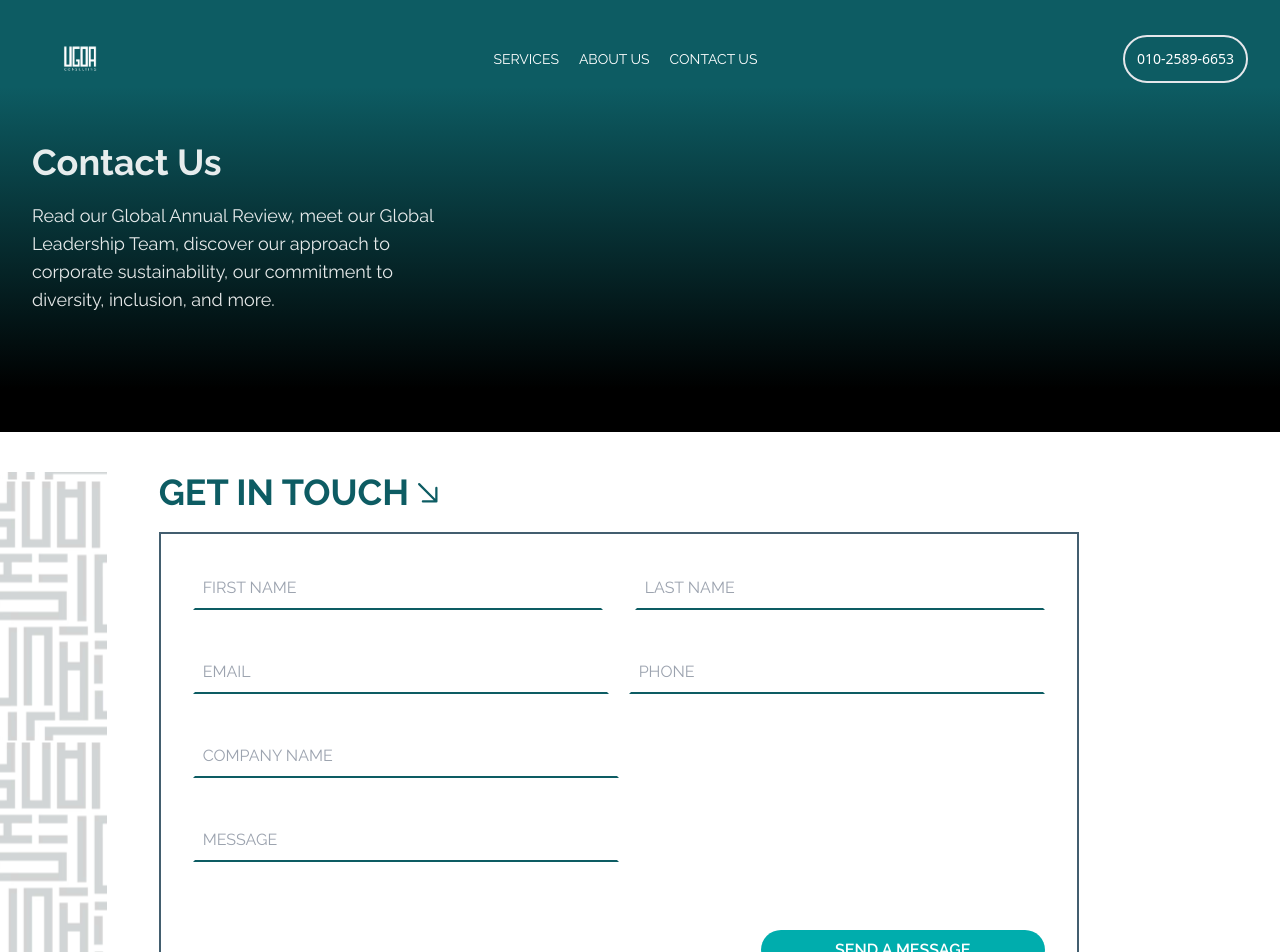
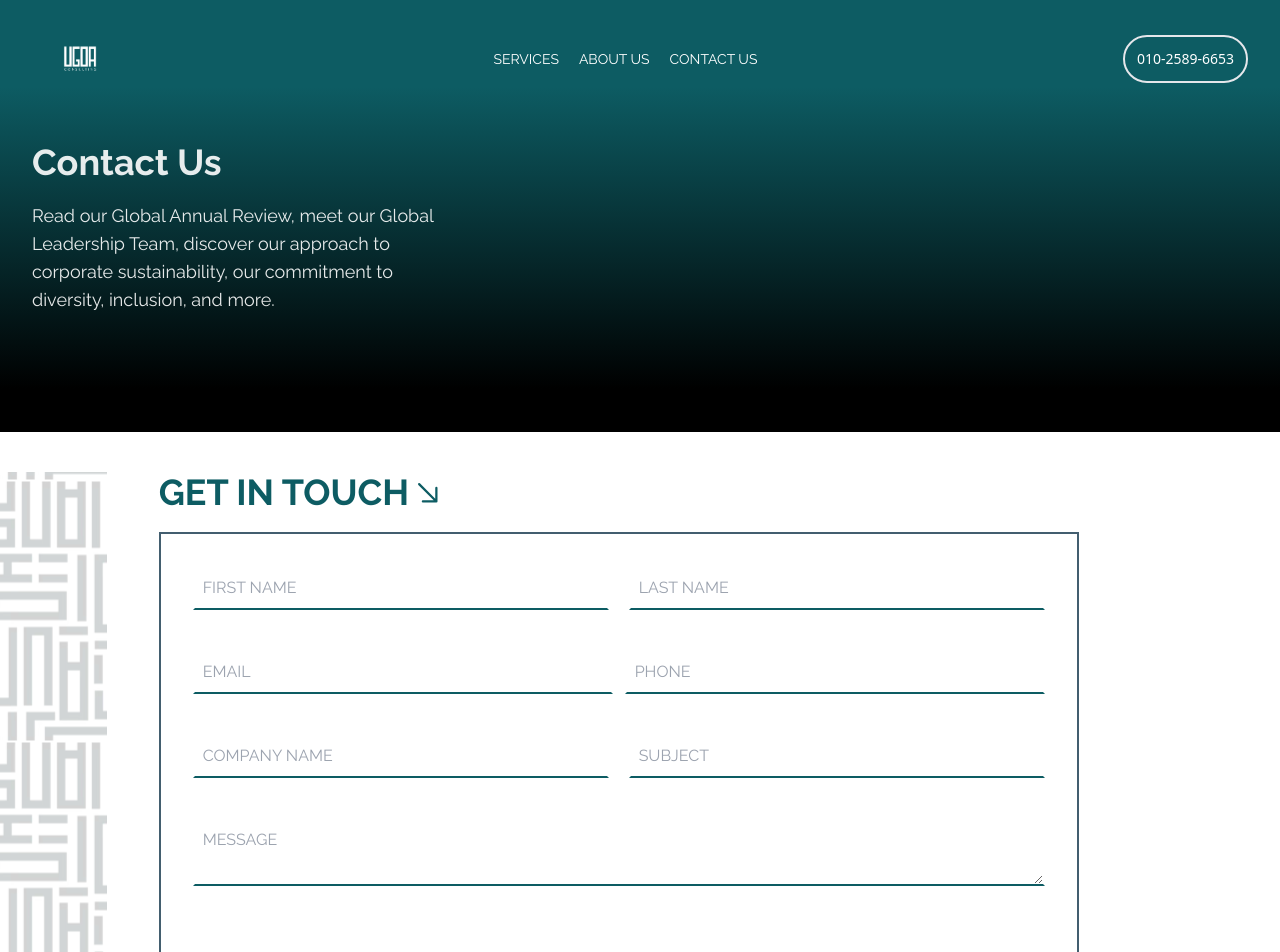
Before and after one commit to Abdelrahmanamrxi/ugoa, a React (Vite) app: page /contact in a window 1280 px wide. Shown: the top 952 px of the page. Built offline with nearby package versions, Linux system fonts and the light colour scheme; a web font is replaced by a local one.

Commit message:
Contact Almost Done

```diff
--- a/src/App.css
+++ b/src/App.css
@@ -27,3 +27,8 @@
 .footerIcon{
     @apply bg-white flex items-center justify-center
 }
+input[type="number"]::-webkit-outer-spin-button,
+input[type="number"]::-webkit-inner-spin-button {
+  -webkit-appearance: none;
+  margin: 0;
+}
--- a/src/components/Contact.jsx
+++ b/src/components/Contact.jsx
@@ -4,7 +4,7 @@ import { GoArrowDownRight } from "react-icons/go";
 import location_data from '../data/location';
 import {motion} from "motion/react"
 import { MdOutlineEmail } from "react-icons/md";
-import { MdArrowUpward } from "react-icons/md";
+import { MdArrowUpward,MdOutlineErrorOutline } from "react-icons/md";
 import { FaPhoneAlt } from "react-icons/fa";
 import { RiArrowRightUpLine } from "react-icons/ri";
 import { MdOutlinePhone } from "react-icons/md";
@@ -13,8 +13,63 @@ import emailjs from "@emailjs/browser"
 import { Map,input_variable,currently_selected,not_selected } from '../utility/ContactFunc.jsx';
 const Contact = () => {
     const[current,set_current]=useState(1)
+    const[data,set_data]=useState({first_name:"",last_name:"",company_name:"",phone_number:"",user_email:"",subject_title:"",message:""})
+    const [error,set_error]=useState({})
+    const[OnHoverPhone,set_phone]=useState(false)
     const form=useRef()
+    const handleChange=(e)=>{
+      const{name,value}=e.target
+      set_data((dt)=>{
+        return {...dt,[name]:value}
+      })
 
+    }
+
+    const sendEmail = async (e) => {
+      e.preventDefault();
+      let now = new Date();
+
+      const formattedTime = `${now.getFullYear()}-${now.getMonth() + 1}-${now.getDate()} at ${
+        now.getHours() % 12 || 12
+      }:${now.getMinutes().toString().padStart(2, "0")} ${now.getHours() >= 12 ? "PM" : "AM"}`;
+
+      document.getElementById("time").value = formattedTime;
+
+      let new_errors = {};
+
+      let validateEmail= /^[^\s@]+@[^\s@]+\.[^\s@]+$/;
+      Object.entries(data).forEach(([key, value]) => {
+        if (value.trim() === "" && key!="phone_number") {
+          new_errors[key] = "This is a required field.";
+        }
+        else if(!validateEmail.test(value) && key==="user_email"){
+          new_errors[key]="Invalid Email."
+        }
+
+      });
+      set_error(new_errors);
+
+      if (Object.keys(new_errors).length > 0) {
+        return;
+      }
+
+      try {
+        const response = await emailjs.sendForm(
+          "service_b5wn7kd",
+          "template_qp7079s",
+          form.current,
+          "6kiY5fp0FtdJRFVzu"
+        );
+        console.log("Email has been Sent:", response.text);
+        form.current.reset();
+        set_data({ first_name: "", last_name: "", company_name: "", phone_number: "", user_email: "", subject_title:"",message: "" });
+        set_error({});
+      } catch (err) {
+        console.log(err);
+      }
+    };
+
+    console.log(error)
   return (
     <div className="h-full relative overflow-hidden flex">
 
@@ -27,54 +82,81 @@ const Contact = () => {
       }}
     ></div>
 
+
     <div className=" flex flex-col w-3/4 m-3 mt-10  pl-10">
       <h1 className="uppercase mb-5 font-bold text-dark_green flex flex-row items-center text-2xl  md:text-4xl font-raleway">
         Get in touch <span><GoArrowDownRight /></span>
       </h1>
 
-      <form ref={form}  className="flex flex-col justify-center  w-full border-2 border-dark">
+      <form onSubmit={sendEmail} onChange={handleChange} ref={form} className="flex flex-col justify-center  w-full border-2 border-dark">
   <div className="p-8 flex flex-col gap-10 w-full">
-    <div className="flex flex-col md:flex-row w-full gap-8 md:justify-between">
-
+    <div className=' flex-col gap-10 flex md:gap-5 g md:flex-row w-full '>
+  <div className='flex-col flex w-full '>
       <input
         type="text"
         placeholder="FIRST NAME"
         name="first_name"
-        className={input_variable}
+        className={`${input_variable} w-full`}
       />
+      {error.first_name&&<p className='text-red-800 flex flex-row items-center gap-1 text-sm mt-2 font-raleway'><MdOutlineErrorOutline/>{error.first_name}</p>}
+      </div>
+      <div className='flex flex-col w-full'>
       <input
         type="text"
         name="last_name"
         placeholder="LAST NAME"
-        className={input_variable}
+        className={`${input_variable}`}
       />
-    </div>
-    <div className='flex flex-col md:flex-row w-full gap-5 md:justify-between'>
+      {error.last_name&&<p className='text-red-800 flex flex-row items-center gap-1 text-sm mt-2 font-raleway'><MdOutlineErrorOutline/>{error.last_name}</p>}
+      </div>
+      </div>
+    <div className='md:flex flex flex-col gap-10 md:flex-row md:gap-3'>
+
+  <div className='w-full flex flex-col'>
     <input
         type="email"
         placeholder="EMAIL"
         name="user_email"
         className={input_variable}
       />
+      {error.user_email&&<p className='text-red-800 flex flex-row items-center gap-1 text-sm mt-2 font-raleway'><MdOutlineErrorOutline/>{error.user_email}</p>}
+      </div>
+      <div className='flex flex-col w-full'>
        <input
         type="number"
         name="phone_number"
         placeholder="PHONE"
         className={input_variable}
+        onMouseEnter={()=>{set_phone(true)}}
+        onMouseLeave={()=>{set_phone(false)}}
       />
-        </div>
+
+      {OnHoverPhone&& <p className="text-gray-500 text-xs mt-1 flex flex-row items-center gap-10"><MdOutlineErrorOutline/> Phone number is optional.</p>}
+      </div>
+      </div>
+       <div className='flex-col gap-10 flex md:gap-5 g md:flex-row w-full'>
+       <div className='flex flex-col w-full'>
         <input
         type="text"
         name="company_name"
         placeholder="COMPANY NAME"
-        className={input_variable}
+        className={`${input_variable} `}
       />
-         <input
-        type="text"
+      {error.company_name&&<p className='text-red-800 flex flex-row items-center gap-1 text-sm mt-2 font-raleway'><MdOutlineErrorOutline/>{error.company_name}</p>}
+      </div>
+      <div className="flex flex-col w-full">
+        <input type='text' name="subject_title" placeholder='SUBJECT' className={`${input_variable}`}/>
+        {error.subject_title&&<p className='text-red-800 flex flex-row items-center gap-1 text-sm mt-2 font-raleway'><MdOutlineErrorOutline/>{error.subject_title}</p>}
+      </div>
+      </div>
+      <div className='flex flex-col w-full'>
+         <textarea
         name="message"
         placeholder="MESSAGE"
         className={input_variable}
       />
+      {error.message&&<p className='text-red-800 flex flex-row items-center gap-1 text-sm mt-2 font-raleway'><MdOutlineErrorOutline/>{error.message}</p>}
+      </div>
       <input type="hidden" name="time" id="time"></input>
        <div className='flex w-full  md:justify-end justify-center mt-7 text-right '>
     <motion.button
--- a/src/utility/ContactFunc.jsx
+++ b/src/utility/ContactFunc.jsx
@@ -17,6 +17,6 @@ export function Map(current){
         )
     }
 }
-export const input_variable="w-full  md:w-1/2 px-2 py-2 font-raleway border-2 border-transparent border-b-dark_green outline-none transition-all duration-300 focus:border-dark_green focus:border-2"
+export const input_variable=" px-2 py-2 font-raleway border-2 border-transparent border-b-dark_green outline-none transition-all duration-300 focus:border-dark_green focus:border-2"
 export const currently_selected='bg-dark_green font-semibold flex-row flex items-center text-white transition-all duration-300 p-3 rounded-full gap-3'
 export const not_selected="text-dark_green flex items-center gap-3 transition-all duration-300 font-semibold"
```
